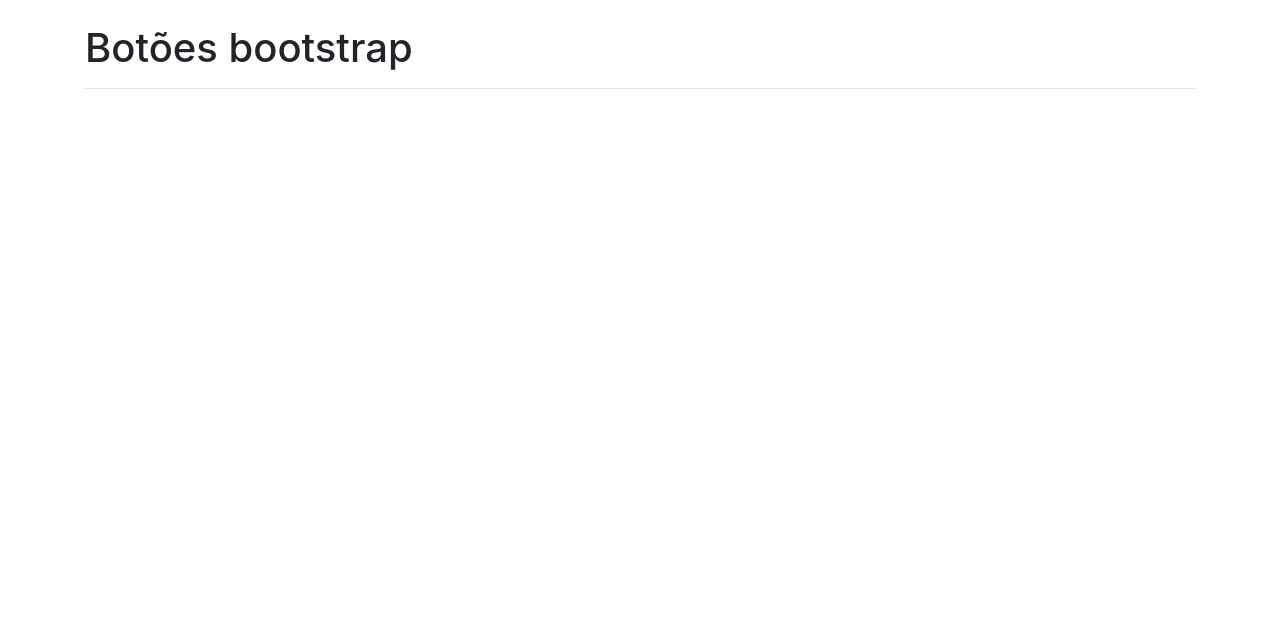
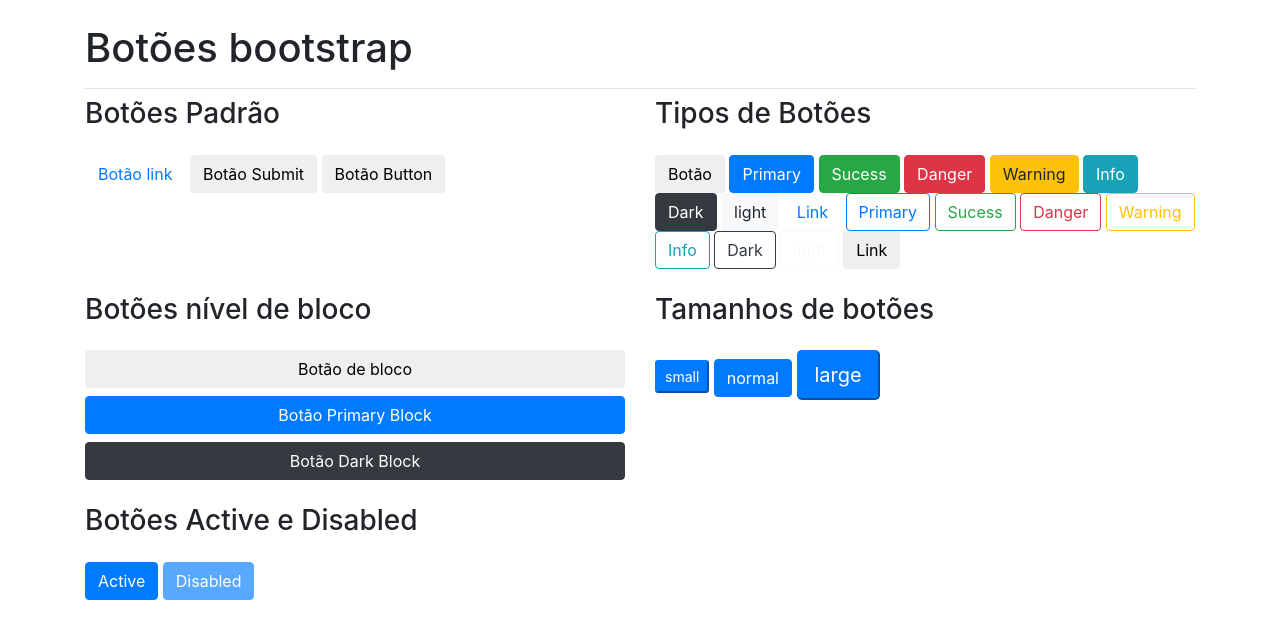
Before and after one commit to willianbello/bootstrap, a plain HTML site: page _botoes/botoes.html in a window 1280 px wide. Drawn offline with nearby package versions, Linux system fonts and the light colour scheme.

Commit message:
criando botoes

```diff
--- a/_botoes/botoes.html
+++ b/_botoes/botoes.html
@@ -14,16 +14,82 @@
 
 <body>
     <div class="container">
-        <header class="mt-4 pb-2 mb-2 border-bottom">
+        <header class="pb-2 mt-4 mb-2 border-bottom">
             <h1>Botões bootstrap</h1>
         </header>
+
+        <div class="row">
+            <div class="col-sm-6">
+                <h3 class="mb-4">Botões Padrão</h3>
+                <a href="*" class="btn">Botão link</a>
+                <input type="submit" class="btn" value="Botão Submit">
+                <button class="btn">Botão Button</button>
+            </div>
+
+            <div class="col-sm-6">
+                <h3 class="mb-4">Tipos de Botões</h3>
+                <button class="btn">Botão</button>
+                <button class="btn btn-primary">Primary</button>
+                <button class="btn btn-success">Sucess</button>
+                <button class="btn btn-danger">Danger</button>
+                <button class="btn btn-warning">Warning</button>
+                <button class="btn btn-info">Info</button>
+                <button class="btn btn-dark">Dark</button>
+                <button class="btn btn-light">light</button>
+                <button class="btn btn-link">Link</button>
+
+                <button class="btn btn-outline-primary">Primary</button>
+                <button class="btn btn-outline-success">Sucess</button>
+                <button class="btn btn-outline-danger">Danger</button>
+                <button class="btn btn-outline-warning">Warning</button>
+                <button class="btn btn-outline-info">Info</button>
+                <button class="btn btn-outline-dark">Dark</button>
+                <button class="btn btn-outline-light">light</button>
+                <button class="btn btn-outline-link">Link</button>
+
+
+            </div>
+        </div>
+        <!--Termina a row1-->
+
+        <!--Inicio row2-->
+        <div class="row mt-4">
+
+            <div class="col-sm-6">
+                <h3 class="mb-4">Botões nível de bloco</h3>
+                <button class="btn btn-block">Botão de bloco</button>
+                <button class="btn btn-block btn-primary">Botão Primary Block</button>
+                <button class="btn btn-block btn-dark">Botão Dark Block</button> </div>
+
+            <div class="col-sm-6">
+                <h3 class="mb-4">Tamanhos de botões</h3>
+                <button class="btn-primary btn-sm">small</button>
+                <button class="btn btn-primary">normal</button>
+                <button class="btn-primary btn-lg">large</button>
+            </div>
+        </div>
+        <!--Termina a row2-->
+
+        <!--Inicio row3-->
+        <div class="row mt-4">
+
+            <div class="col-sm-12">
+
+                <h3 class="mb-4">Botões Active e Disabled</h3>
+                <button class="btn btn-primary" active>Active</button>
+                <button class="btn btn-primary" disabled>Disabled</button>
+
+            </div>
+
+        </div>
+        <!--Termina row3-->
 
     </div>
     <!-- Optional JavaScript -->
     <!-- jQuery first, then Popper.js, then Bootstrap JS -->
-    <script src="https://code.jquery.com/jquery-3.3.1.slim.min.js" integrity="sha384-q8i/X+965DzO0rT7abK41JStQIAqVgRVzpbzo5smXKp4YfRvH+8abtTE1Pi6jizo" crossorigin="anonymous"></script>
-    <script src="https://cdnjs.cloudflare.com/ajax/libs/popper.js/1.14.3/umd/popper.min.js" integrity="sha384-ZMP7rVo3mIykV+2+9J3UJ46jBk0WLaUAdn689aCwoqbBJiSnjAK/l8WvCWPIPm49" crossorigin="anonymous"></script>
-    <script src="https://stackpath.bootstrapcdn.com/bootstrap/4.1.3/js/bootstrap.min.js" integrity="sha384-ChfqqxuZUCnJSK3+MXmPNIyE6ZbWh2IMqE241rYiqJxyMiZ6OW/JmZQ5stwEULTy" crossorigin="anonymous"></script>
+    <script src="https://code.jquery.com/jquery-3.3.1.slim.min.js " integrity="sha384-q8i/X+965DzO0rT7abK41JStQIAqVgRVzpbzo5smXKp4YfRvH+8abtTE1Pi6jizo " crossorigin="anonymous "></script>
+    <script src="https://cdnjs.cloudflare.com/ajax/libs/popper.js/1.14.3/umd/popper.min.js " integrity="sha384-ZMP7rVo3mIykV+2+9J3UJ46jBk0WLaUAdn689aCwoqbBJiSnjAK/l8WvCWPIPm49 " crossorigin="anonymous "></script>
+    <script src="https://stackpath.bootstrapcdn.com/bootstrap/4.1.3/js/bootstrap.min.js " integrity="sha384-ChfqqxuZUCnJSK3+MXmPNIyE6ZbWh2IMqE241rYiqJxyMiZ6OW/JmZQ5stwEULTy " crossorigin="anonymous "></script>
 </body>
 
 </html>
```
